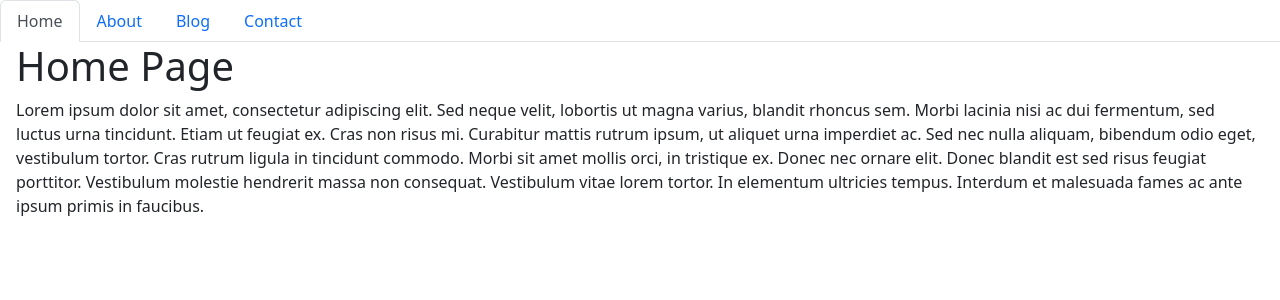
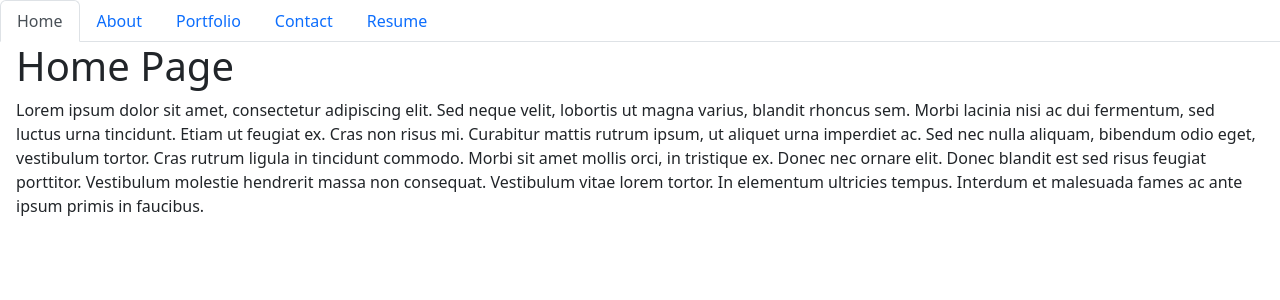
Before and after one commit to AmbitiousFlo/FloresPortfolio, a React (Vite) app: page / in a window 1280 px wide. Shown: the top 300 px of the page. Built offline with nearby package versions, Linux system fonts and the light colour scheme.

Commit message:
Updated nav tabs to show Resume

```diff
--- a/src/components/NavTabs.jsx
+++ b/src/components/NavTabs.jsx
@@ -33,7 +33,7 @@ function NavTabs({ currentPage, handlePageChange }) {
 
           className={currentPage === 'Blog' ? 'nav-link active' : 'nav-link'}
         >
-          Blog
+          Portfolio
         </a>
       </li>
       <li className="nav-item">
@@ -47,6 +47,17 @@ function NavTabs({ currentPage, handlePageChange }) {
           Contact
         </a>
       </li>
+      <li className="nav-item">
+        <a
+          href="#resume"
+          //  TODO: Add a comment explaining what this logic is doing
+
+          onClick={() => handlePageChange('Resume')}
+          className={currentPage === 'Resume' ? 'nav-link active' : 'nav-link'}
+        >
+          Resume
+        </a>
+      </li>
     </ul>
   );
 }
```
Also changed, not shown: 2 other files (tests, documents, lock files or other folders).
